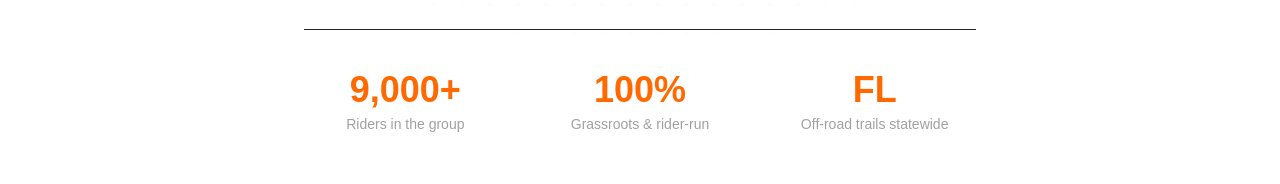
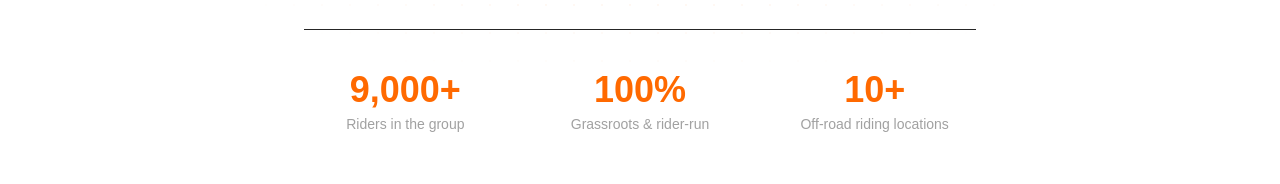
Before and after one commit to SkornF/fate, a Next.js app: page / in a window 1280 px wide. Shown: the part 526-710 px from the top of the page. Built offline with nearby package versions, Linux system fonts and the light colour scheme.

Commit message:
Make off-road locations count an editable stat
Replaces the hardcoded "FL" stat with a real number pulled from
site.json (offroadLocationsCount), editable via the CMS under
Site Content. Defaulted to 10 -- update it in /admin to the real
count of riding locations.

```diff
--- a/public/admin/config.yml
+++ b/public/admin/config.yml
@@ -97,3 +97,11 @@ collections:
               name: "facebookGroupUrl",
               widget: "string",
             }
+          - {
+              label: "Off-Road Riding Locations (count)",
+              name: "offroadLocationsCount",
+              widget: "number",
+              value_type: "int",
+              min: 0,
+              hint: "Shown on the homepage as a stat, e.g. \"12+ Off-road riding locations\".",
+            }
--- a/src/app/page.tsx
+++ b/src/app/page.tsx
@@ -201,10 +201,10 @@ export default function Home() {
               </div>
               <div>
                 <p className="text-3xl font-extrabold text-orange-500 sm:text-4xl">
-                  FL
+                  {site.offroadLocationsCount}+
                 </p>
                 <p className="mt-1 text-sm text-neutral-400">
-                  Off-road trails statewide
+                  Off-road riding locations
                 </p>
               </div>
             </div>
--- a/src/data/site.json
+++ b/src/data/site.json
@@ -3,5 +3,6 @@
   "heroSubheading": "Florida Adventure & Trail Exploration",
   "aboutHeadline": "We're a growing community of Florida off-road riders who'd rather be on two wheels than anywhere else.",
   "aboutBody": "F.A.T.E. — Florida Adventure & Trail Exploration — started as a Facebook group and has grown into a community of over 9,000 riders. Whether it's a weekend trail day, a group ride out to one of Florida's off-road parks, or just swapping stories and wrench tips, F.A.T.E. is about riding together and looking out for each other on and off the trail. Riders of all experience levels are welcome — the easiest way to jump in is through the Facebook group.",
-  "facebookGroupUrl": "https://www.facebook.com/groups/fatemcmx"
+  "facebookGroupUrl": "https://www.facebook.com/groups/fatemcmx",
+  "offroadLocationsCount": 10
 }
--- a/src/data/types.ts
+++ b/src/data/types.ts
@@ -14,4 +14,5 @@ export type SiteContent = {
   aboutHeadline: string;
   aboutBody: string;
   facebookGroupUrl: string;
+  offroadLocationsCount: number;
 };
```
